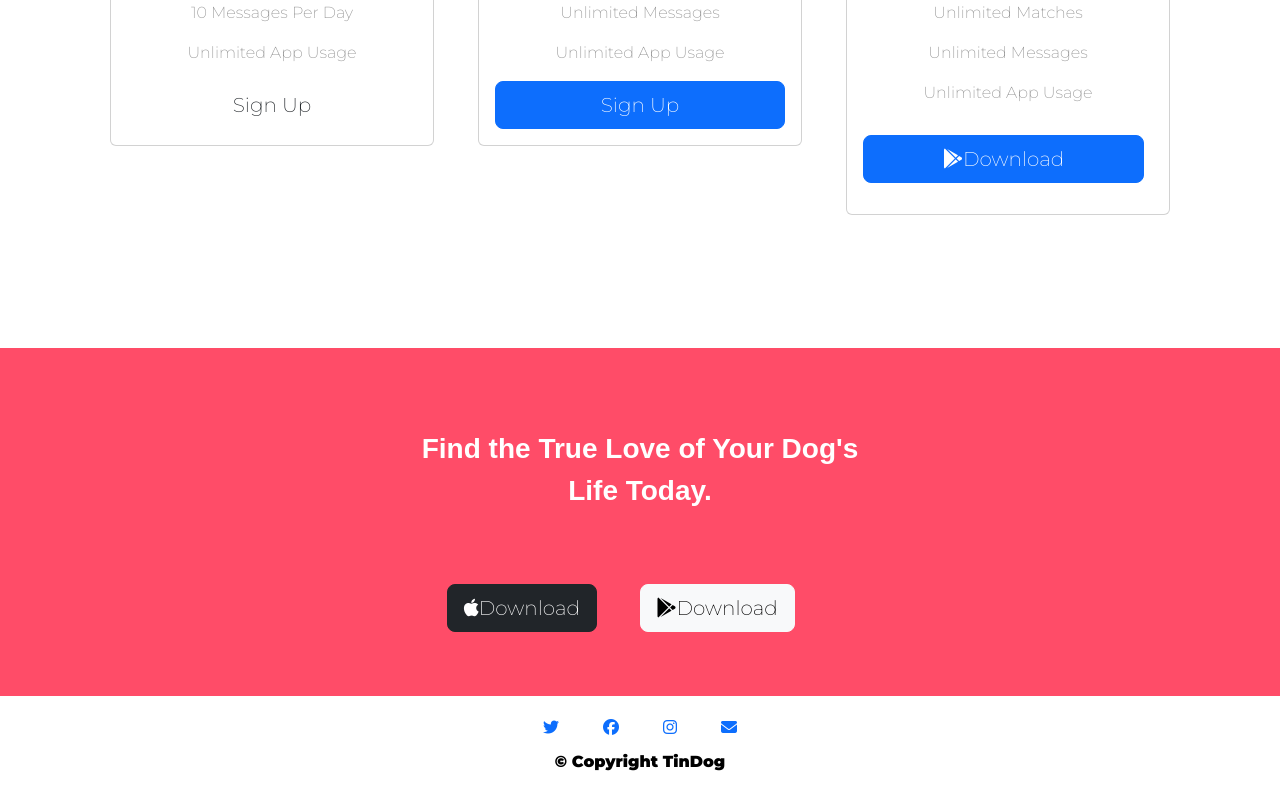
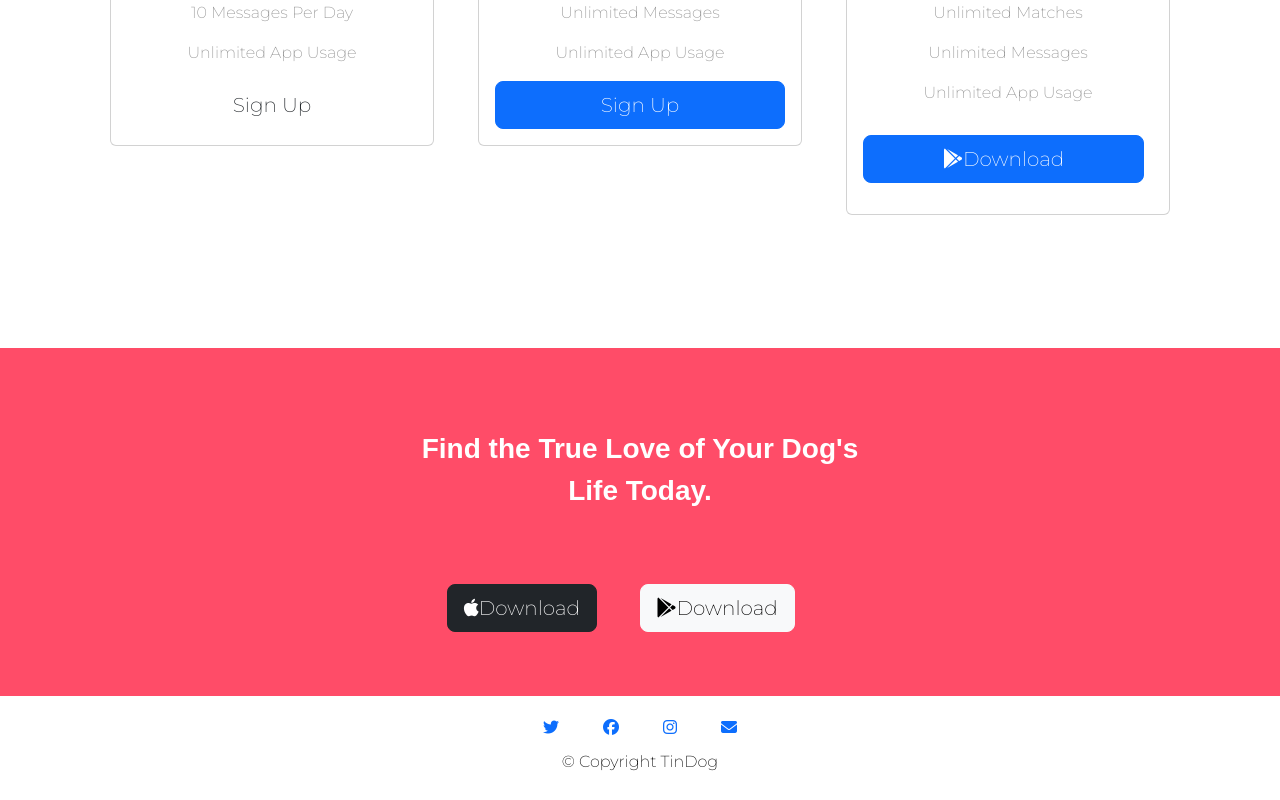
Before and after one commit to XavierPagan77/timDog, a plain HTML site: page index.html in a window 1280 px wide. Shown: the part 2214-3014 px from the top of the page. Drawn offline with nearby package versions, Linux system fonts and the light colour scheme.

Commit message:
Update style.css

```diff
--- a/css/style.css
+++ b/css/style.css
@@ -155,8 +155,7 @@ p {
 .cp{
   padding: 10px 0;
   color: #000000;
-  font-weight: bolder;
-}
+  }
 
 
 @media(max-width:1028px){
```
